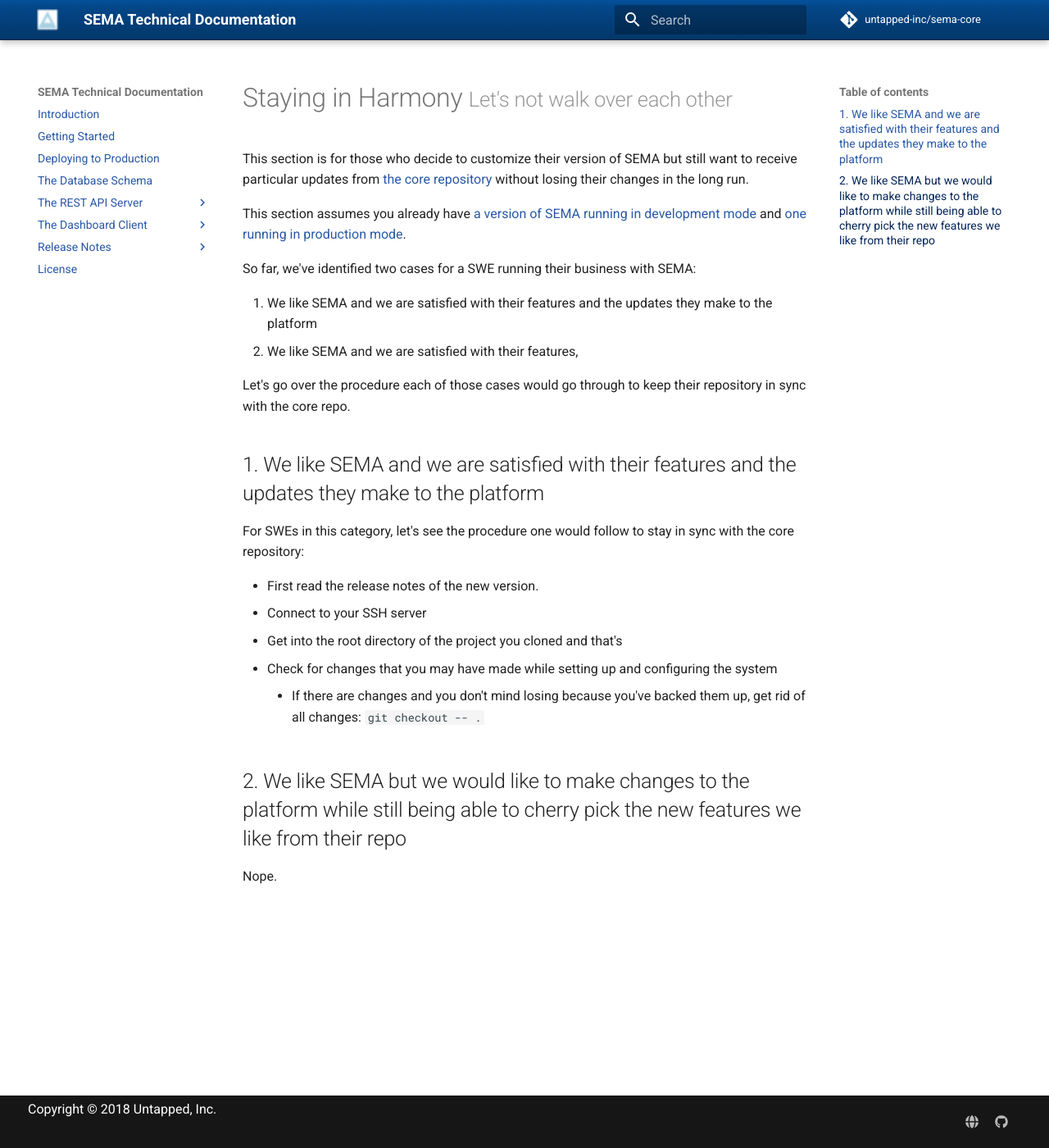
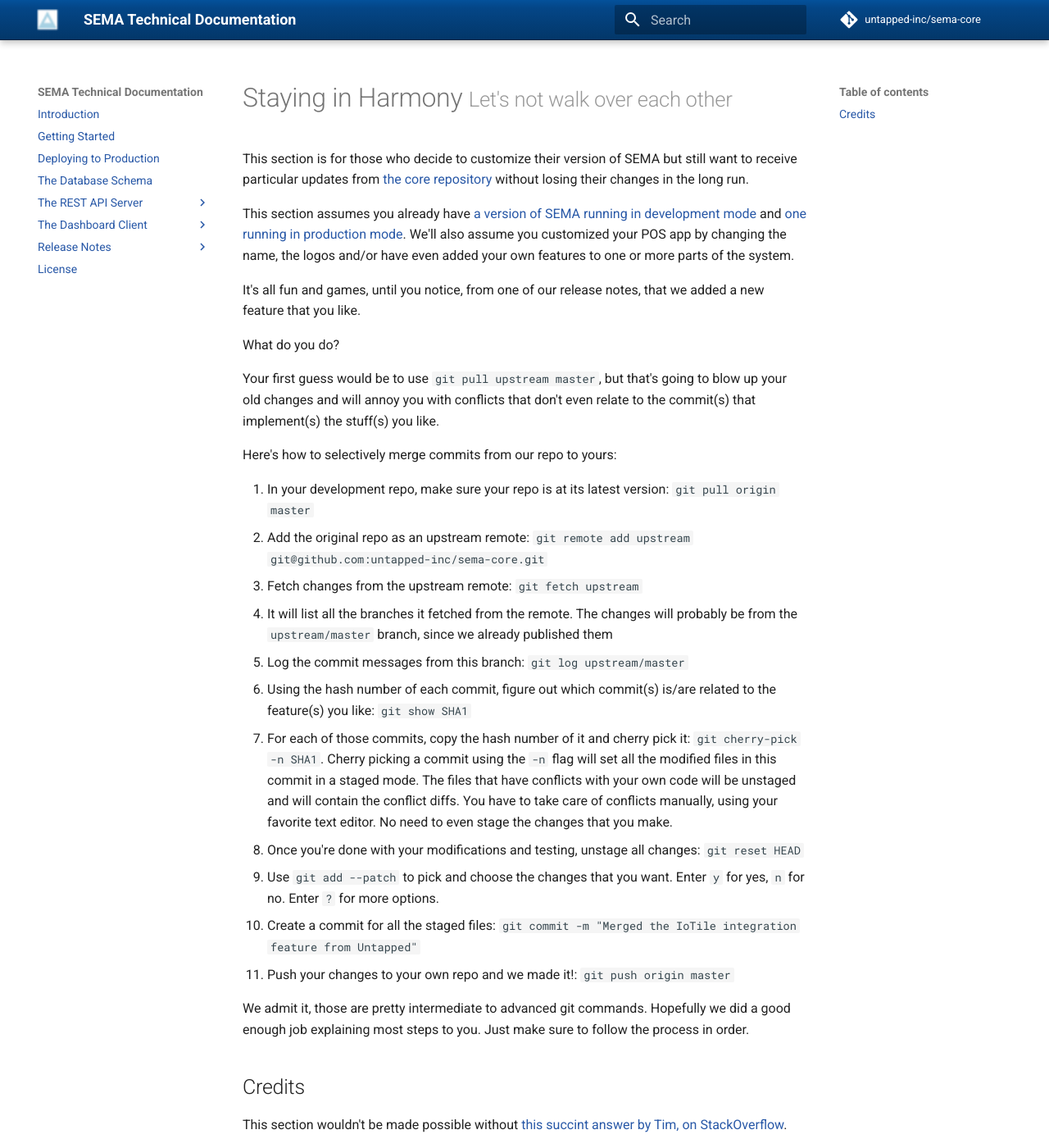
Before and after one commit to untapped-inc/sema-docs, an MkDocs documentation site: the page built from docs/staying-in-harmony.md, in a window 1280 px wide and 1400 px high. Shown: the whole window at 82% size. Built offline with MkDocs 1.6.1 and Material for MkDocs 9.7.7, drawn with Linux system fonts in a browser that asks for light colours; comment, search, counter and statistics services are not loaded; some of the changed text lies outside the part shown.

Commit message:
Complete docs for staying in harmony

```diff
--- a/docs/staying-in-harmony.md
+++ b/docs/staying-in-harmony.md
@@ -1,27 +1,35 @@
+disqus: sema-docs
+
 # Staying in Harmony <small>Let's not walk over each other</small>
 
 This section is for those who decide to customize their version of SEMA but still want to receive particular updates from [the core repository](https://github.com/untapped-inc/sema-core/) without losing their changes in the long run.
 
-This section assumes you already have [a version of SEMA running in development mode](/sema-docs/getting-started/) and [one running in production mode](/sema-docs/deploying-to-production/).
+This section assumes you already have [a version of SEMA running in development mode](/sema-docs/getting-started/) and [one running in production mode](/sema-docs/deploying-to-production/). We'll also assume you customized your POS app by changing the name, the logos and/or have even added your own features to one or more parts of the system.
 
-So far, we've identified two cases for a SWE running their business with SEMA:
+It's all fun and games, until you notice, from one of our release notes, that we added a new feature that you like.
 
-1. We like SEMA and we are satisfied with their features and the updates they make to the platform
-2. We like SEMA and we are satisfied with their features,
+What do you do?
 
-Let's go over the procedure each of those cases would go through to keep their repository in sync with the core repo.
+Your first guess would be to use `git pull upstream master`, but that's going to blow up your old changes and will annoy you with conflicts that don't even relate to the commit(s) that implement(s) the stuff(s) you like.
 
-## 1. We like SEMA and we are satisfied with their features and the updates they make to the platform
+Here's how to selectively merge commits from our repo to yours:
 
-For SWEs in this category, let's see the procedure one would follow to stay in sync with the core repository:
+1. In your development repo, make sure your repo is at its latest version: `git pull origin master`
+2. Add the original repo as an upstream remote: `git remote add upstream git@github.com:untapped-inc/sema-core.git`
+3. Fetch changes from the upstream remote: `git fetch upstream`
+4. It will list all the branches it fetched from the remote. The changes will probably be from the `upstream/master` branch, since we already published them
+5. Log the commit messages from this branch: `git log upstream/master`
+6. Using the hash number of each commit, figure out which commit(s) is/are related to the feature(s) you like: `git show SHA1`
+7. For each of those commits, copy the hash number of it and cherry pick it: `git cherry-pick -n SHA1`. Cherry picking a commit using the `-n` flag will set all the modified files in this commit in a staged mode. The files that have conflicts with your own code will be unstaged and will contain the conflict diffs. You have to take care of conflicts manually, using your favorite text editor. No need to even stage the changes that you make.
+8. Once you're done with your modifications and testing, unstage all changes: `git reset HEAD`
+9. Use `git add --patch` to pick and choose the changes that you want. Enter `y` for yes, `n` for no. Enter `?` for more options.
+10. Create a commit for all the staged files: `git commit -m "Merged the IoTile integration feature from Untapped"`
+11. Push your changes to your own repo and we made it!: `git push origin master`
 
-* First read the release notes of the new version.
-* Connect to your SSH server
-* Get into the root directory of the project you cloned and that's
-* Check for changes that you may have made while setting up and configuring the system
-    * If there are changes and you don't mind losing because you've backed them up, get rid of all changes: `git checkout -- .`
+We admit it, those are pretty intermediate to advanced git commands. Hopefully we did a good enough job explaining most steps to you. Just make sure to follow the process in order.
 
+## Credits
 
-## 2. We like SEMA but we would like to make changes to the platform while still being able to cherry pick the new features we like from their repo
+This section wouldn't be made possible without [this succint answer by Tim, on StackOverflow](https://stackoverflow.com/a/1405189/927559).
 
-Nope.
+Feel free to leave a comment down below or simply ping us in the <a href="https://gitter.im/sema-dev/" target="_blank">Gitter community</a>.
```
